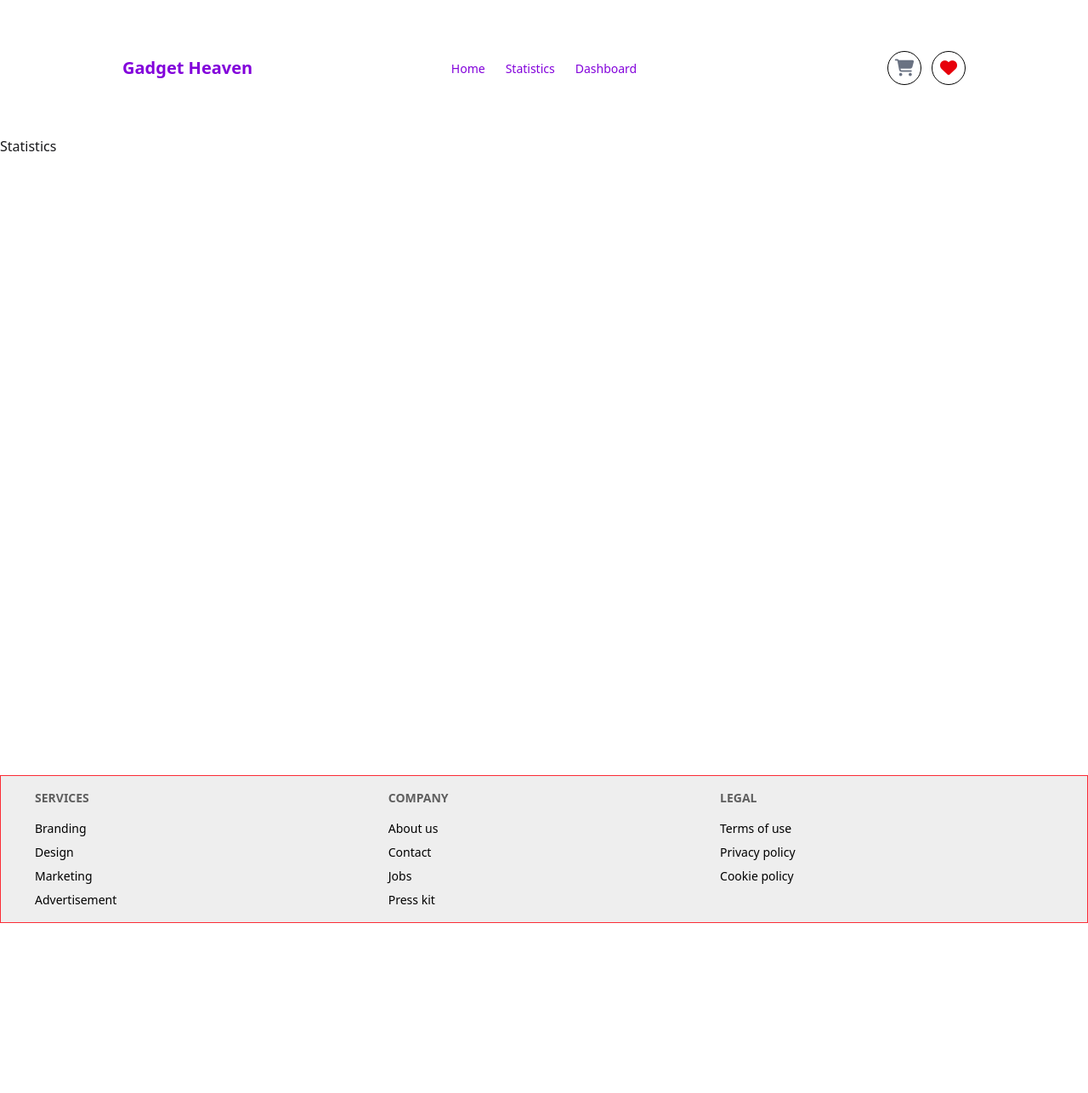
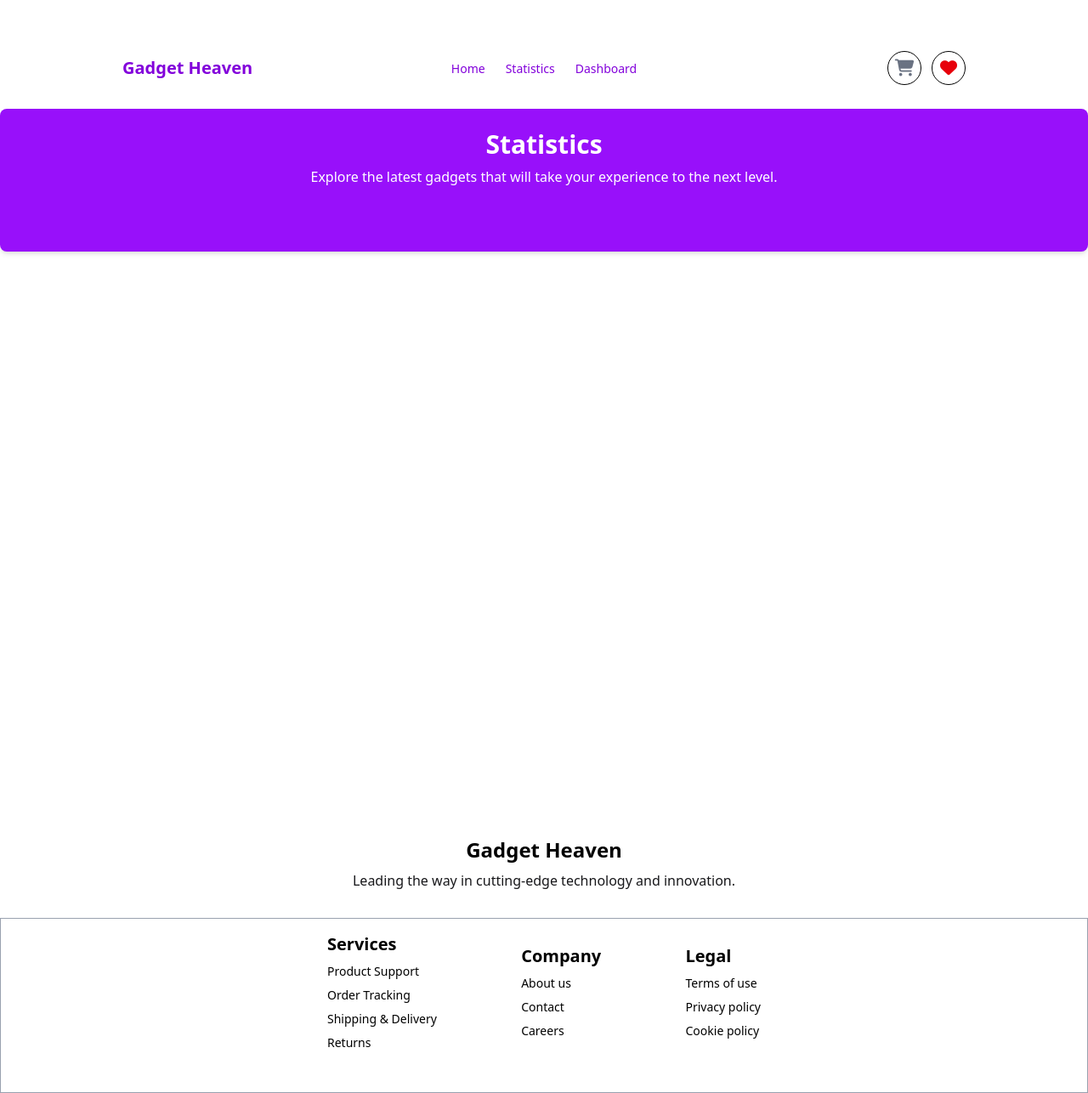
Before and after one commit to programming-hero-web-course-4/b10a8-gadget-heaven-Mili-Akther, a React (Vite) app: page /statistics in a window 1280 px wide. Shown: the whole page at 85% size. Before the commit the page ends 1086 px from the top, so only its background shows below. Built offline with nearby package versions, Linux system fonts and the light colour scheme.

Commit message:
added icon and updated footer design

```diff
--- a/index.html
+++ b/index.html
@@ -2,10 +2,11 @@
 <html lang="en" data-theme="light">
   <head>
     <meta charset="UTF-8" />
-    <link rel="icon" type="image/svg+xml" href="/vite.svg" />
     <meta name="viewport" content="width=device-width, initial-scale=1.0" />
     <title>Gadget Heaven</title>
     <script src="https://kit.fontawesome.com/ca6929ffbd.js" crossorigin="anonymous"></script>
+    <link rel="icon" type="image/png" href="/public/gadgets.png" />
+
   </head>
   <body>
     <div id="root"></div>
--- a/src/Components/Footer.jsx
+++ b/src/Components/Footer.jsx
@@ -1,27 +1,36 @@
   const Footer = () => {
     return (
-      <footer className="footer sm:footer-horizontal bg-base-300 text-black py-4 border border-red-500 px-10">
+      <>
+        <div className="flex justify-center items-center text-center mt-18">
+          <h2 className="font-bold text-2xl text-black">Gadget Heaven</h2>
+        </div>
+        <div className="flex justify-center items-center text-center ">
+          <p className="mt-2">
+            Leading the way in cutting-edge technology and innovation.
+          </p>
+        </div>
+        <footer className="flex justify-between items-center mx-auto footer sm:footer-horizontal pb-12 text-black py-4 border border-gray-400 mt-8 px-96">
           <nav>
-          <h6 className="footer-title">Services</h6>
-          <a className="link link-hover">Branding</a>
-          <a className="link link-hover">Design</a>
-          <a className="link link-hover">Marketing</a>
-          <a className="link link-hover">Advertisement</a>
+            <h2 className=" text-black font-bold text-xl">Services</h2>
+            <a className="link link-hover">Product Support</a>
+            <a className="link link-hover"> Order Tracking</a>
+            <a className="link link-hover">Shipping & Delivery</a>
+            <a className="link link-hover">Returns</a>
           </nav>
           <nav>
-          <h6 className="footer-title">Company</h6>
+            <h6 className="text-black font-bold text-xl">Company</h6>
             <a className="link link-hover">About us</a>
             <a className="link link-hover">Contact</a>
-          <a className="link link-hover">Jobs</a>
-          <a className="link link-hover">Press kit</a>
+            <a className="link link-hover">Careers</a>
           </nav>
           <nav>
-          <h6 className="footer-title">Legal</h6>
+            <h6 className="text-black font-bold text-xl">Legal</h6>
             <a className="link link-hover">Terms of use</a>
             <a className="link link-hover">Privacy policy</a>
             <a className="link link-hover">Cookie policy</a>
           </nav>
         </footer>
+      </>
     );
   };
 
--- a/src/Pages/Dashboard.jsx
+++ b/src/Pages/Dashboard.jsx
@@ -8,6 +8,8 @@ const Dashboard = () => {
   const [isCart, setIsCart] = useState(true); // true -> Cart, false -> Wishlist
   const [wishlistItems, setWishlistItems] = useState([]); // Holds wishlist items
   const [showModal, setShowModal] = useState(false); // Modal state
+  const [finalTotalPrice, setFinalTotalPrice] = useState(0);
+
   const navigate = useNavigate();
 
   // Load cart data from local storage
@@ -53,10 +55,12 @@ const Dashboard = () => {
 
   // Handle Purchase
   const handlePurchase = () => {
+    setFinalTotalPrice(totalPrice); // Store total before clearing
     setShowModal(true);
     setGadgets([]);
     localStorage.setItem("ToCart", JSON.stringify([]));
   };
+
 
   // Close modal & navigate to home
   const handleClose = () => {
@@ -175,12 +179,12 @@ const Dashboard = () => {
 
       {/* Purchase Success Modal */}
       {showModal && (
-        <div className="fixed inset-0 flex items-center justify-center backdrop-blur-md bg-white/50 bg-opacity-50">
+        <div className="fixed inset-0 flex items-center justify-center  bg-black/50 ">
           <div className="bg-white p-6 rounded-lg text-center shadow-lg">
             <img src={Success} alt="Success" className="w-12 mx-auto mb-3" />
             <h2 className="text-lg font-bold">Payment Successfully</h2>
             <p>Thanks for purchasing.</p>
-            <p className="font-bold">Total: ${totalPrice}</p>
+            <p className="font-bold">Total: {finalTotalPrice}</p>
             <button
               onClick={handleClose}
               className="mt-4 px-6 py-2 bg-gray-200 rounded-lg"
--- a/src/Pages/Statistics.jsx
+++ b/src/Pages/Statistics.jsx
@@ -1,8 +1,12 @@
 
 const Statistics = () => {
     return (
-      <div>
-        <h2>Statistics</h2>
+      <div className="bg-purple-600 h-42 text-white text-center -mt-8 py-6 rounded-lg shadow-md">
+        <h1 className="text-3xl font-bold">Statistics</h1>
+        <p className="mt-2">
+          Explore the latest gadgets that will take your experience to the next
+          level.
+        </p>
       </div>
     );
 };
```
Also changed, not shown: public/gadgets.png (added). Lines whose indentation alone changed are shown as unchanged.
